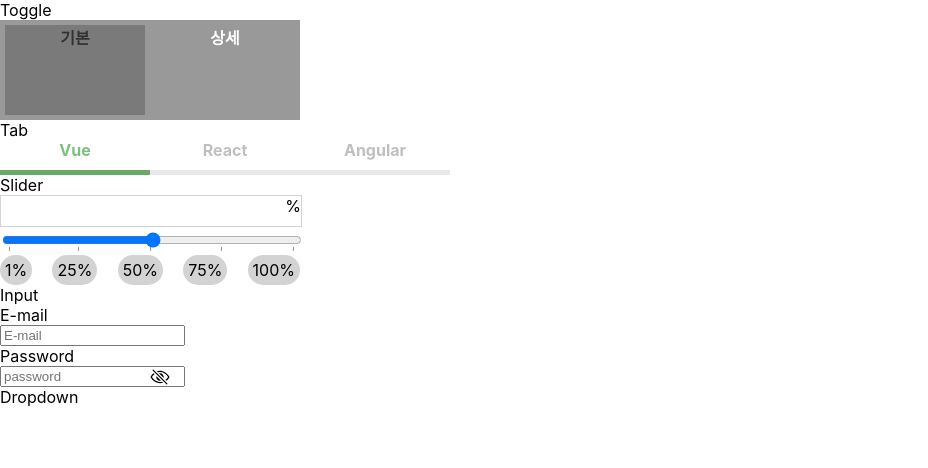
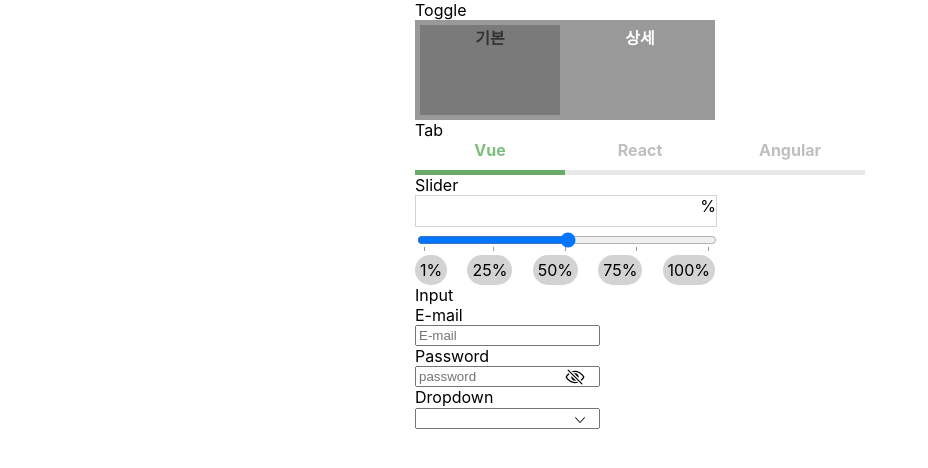
Before and after one commit to waterhumanB/wanted_pre_onboarding, a React (Create React App) app: page / in a window 1280 px wide. Shown: the top 468 px of the page, without its empty margins (0-928 px from the left). Built offline with nearby package versions, Linux system fonts and the light colour scheme.

Commit message:
dropDown 완성

```diff
--- a/src/components/Dropdown.js
+++ b/src/components/Dropdown.js
@@ -2,9 +2,68 @@ import React, { useState } from "react";
 import styled from "styled-components";
 
 const Dropdown = () => {
+  const DevLang = ["HTML", "CSS", "javaScript", "Java", "Python", "C#"];
+  const [inputValue, setInputValue] = useState("");
+  const [toggle, setToggle] = useState(false);
+  const [selectValue, setSelectValue] = useState("");
+
+  const inputValueHandler = (e) => {
+    setInputValue(e.target.value);
+    console.log(inputValue);
+  };
   return (
     <section>
       <section>Dropdown</section>
+      <div style={{ position: "relative" }}>
+        <input defaultValue={selectValue}></input>
+        <img
+          onClick={() => {
+            setToggle(true);
+            setSelectValue("");
+          }}
+          style={{
+            width: "10px",
+            position: "absolute",
+            top: "8px",
+            left: "160px",
+          }}
+          alt=""
+          src="/arrowDown.png"
+        />
+      </div>
+      {toggle && (
+        <div>
+          <input
+            placeholder="입력하세요"
+            type="text"
+            onChange={inputValueHandler}
+          ></input>
+          {DevLang.filter((data) => {
+            if (inputValue === "") {
+              return data;
+            } else if (data.toLowerCase().includes(inputValue.toLowerCase())) {
+              return data;
+            }
+            return false;
+          }).map((row, idx) => (
+            <div
+              style={{
+                width: "177px",
+                height: "20px",
+                border: "solid 1px gray",
+                boxSizing: "border-box",
+              }}
+              onClick={() => {
+                setSelectValue(row);
+                setToggle(false);
+              }}
+              key={idx}
+            >
+              {row}
+            </div>
+          ))}
+        </div>
+      )}
     </section>
   );
 };
--- a/src/index.css
+++ b/src/index.css
@@ -1,5 +1,9 @@
 body {
-  margin: 0;
+  width: 500px;
+  align-items: center;
+  justify-content: center;
+  display: flex;
+  margin: auto;
   font-family: -apple-system, BlinkMacSystemFont, 'Segoe UI', 'Roboto', 'Oxygen',
     'Ubuntu', 'Cantarell', 'Fira Sans', 'Droid Sans', 'Helvetica Neue',
     sans-serif;
```
Also changed, not shown: public/arrowDown.png (added).
